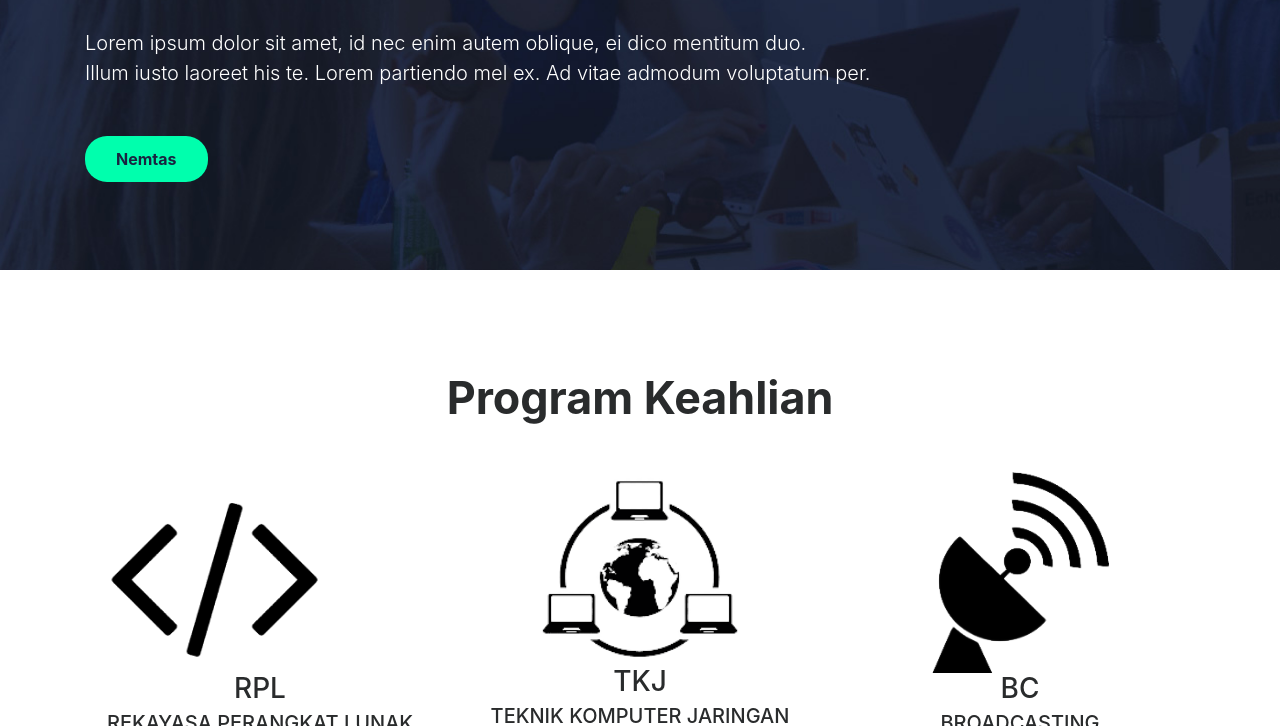
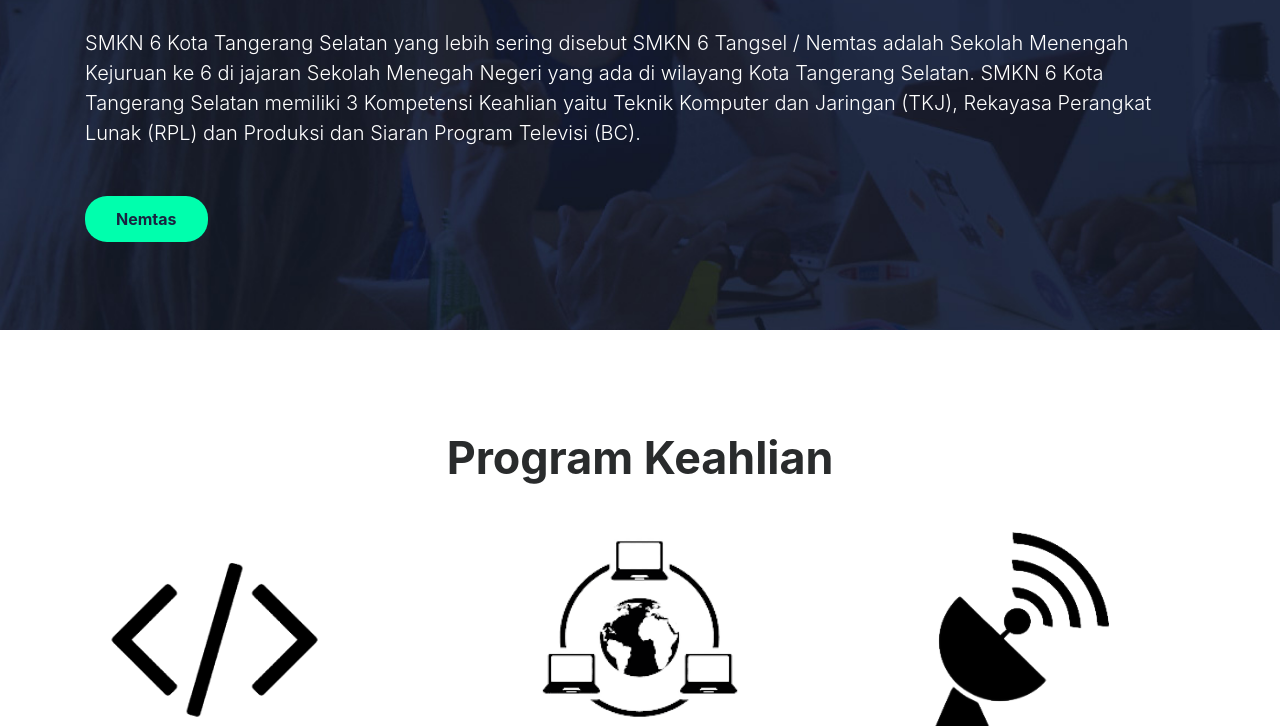
Before and after one commit to ZidanAbraham/bhht.github.io, a plain HTML site: page index.html in a window 1280 px wide. Shown: the part 374-1100 px from the top of the page. Drawn offline with Linux system fonts and the light colour scheme.

Commit message:
Update index.html

```diff
--- a/index.html
+++ b/index.html
@@ -36,8 +36,10 @@
             	TANGERANG SELATAN
             </h1>
             <p data-aos="fade" data-aos-easing="linear" data-aos-duration="1000" data-aos-once="true" class="lead text-white my-4">
-                Lorem ipsum dolor sit amet, id nec enim autem oblique, ei dico mentitum duo.
-                <br> Illum iusto laoreet his te. Lorem partiendo mel ex. Ad vitae admodum voluptatum per.
+                SMKN 6 Kota Tangerang Selatan yang lebih sering disebut SMKN 6 Tangsel / Nemtas adalah Sekolah Menengah Kejuruan ke 6 di jajaran Sekolah Menegah Negeri yang ada di wilayang Kota Tangerang Selatan.
+
+SMKN 6 Kota Tangerang Selatan memiliki 3 Kompetensi Keahlian yaitu Teknik Komputer dan Jaringan (TKJ), Rekayasa Perangkat Lunak (RPL) dan Produksi dan Siaran Program Televisi (BC).
+                <br>
             </p>
             <a href="#" data-aos="fade" data-aos-easing="linear" data-aos-duration="1000" data-aos-once="true" class="btn my-4 font-weight-bold atlas-cta cta-green">Nemtas</a>
         </div>
```
